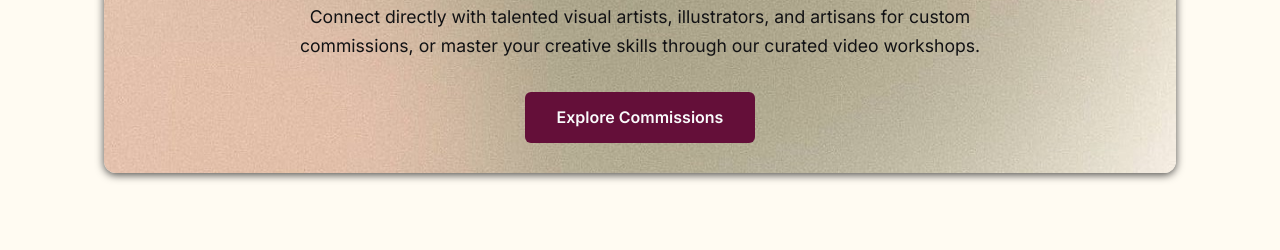
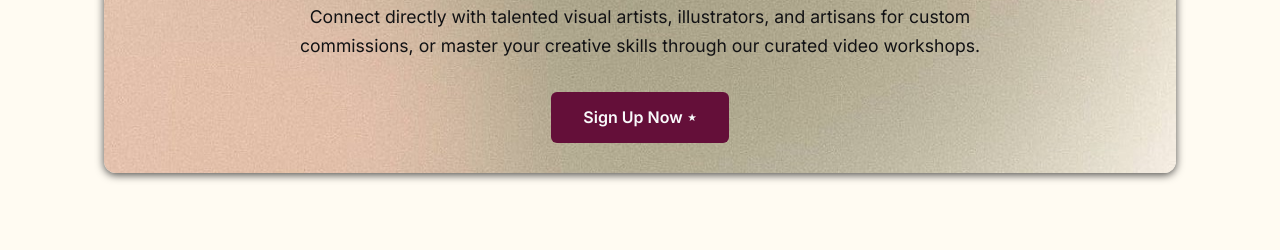
Before and after one commit to eochyi/Torres-Which-Craft, a plain HTML site: page index.html in a window 1280 px wide. Shown: the part 488-738 px from the top of the page. Drawn offline with Linux system fonts and the light colour scheme; a web font is replaced by a local one.

Commit message:
connected the cta button to the connect page

```diff
--- a/index.html
+++ b/index.html
@@ -47,7 +47,7 @@
             <img src="images/artists.jpg" alt="image of artists" class="hero-img">
             <h1>Empowering Independent Artists & Creators</h1>
             <p>Connect directly with talented visual artists, illustrators, and artisans for custom commissions, or master your creative skills through our curated video workshops.</p>
-            <a href="#" class="cta-button">Explore Commissions</a>
+            <a href="connect.html" class="cta-button">Sign Up Now ⋆</a>
         </section>
 
 
```
